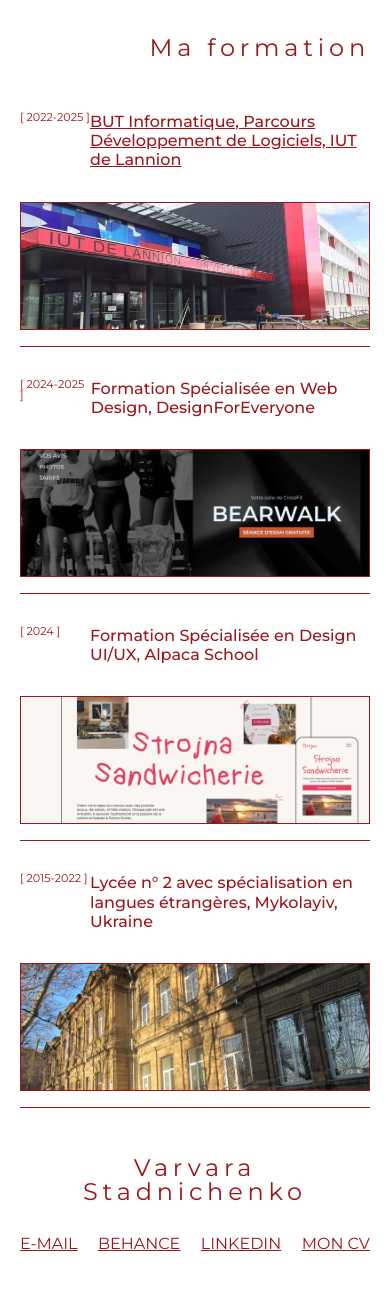
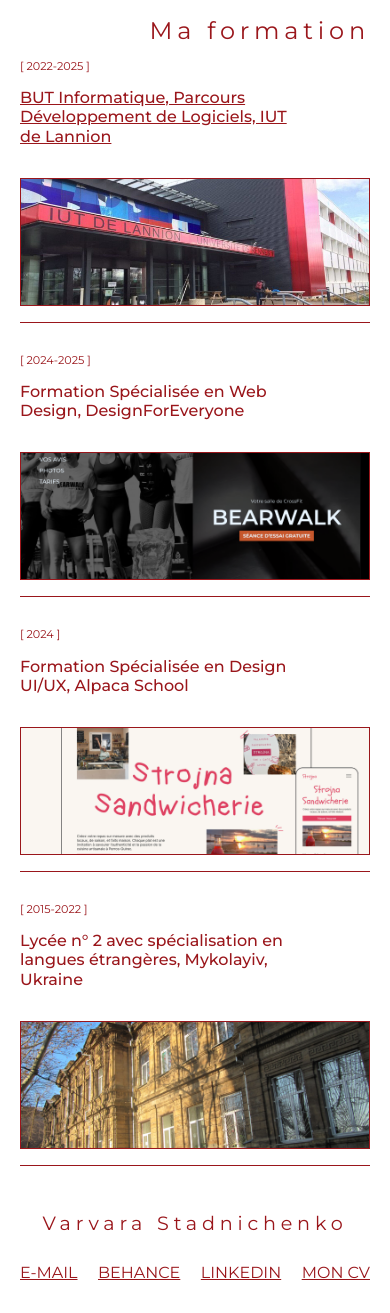
Before and after one commit to stvarvara/portfolio2024, a PHP site: page /formation.html in a window 390 px wide. Shown: the part 112-1425 px from the top of the page. Before the commit the page ends 1363 px from the top, so only its background shows below. Run offline with PHP 8.4, Linux system fonts and the light colour scheme.

Commit message:
d# Please enter the commit message for your changes. Lines starting

```diff
--- a/css/style.css
+++ b/css/style.css
@@ -970,10 +970,19 @@
     display: none;
   }
   footer h2 {
-    font-size: 1.5rem;
+    font-size: 1.2rem;
 }
 ul li {
   width: 100%;
+}
+.formation-title {
+  flex-direction: column;
+  gap: 1rem;
+}
+h1 {
+  font-size: 1.5rem;
+  margin-bottom: 0rem;
+  line-height: initial;
 }
 }
 .formation-title{
```
